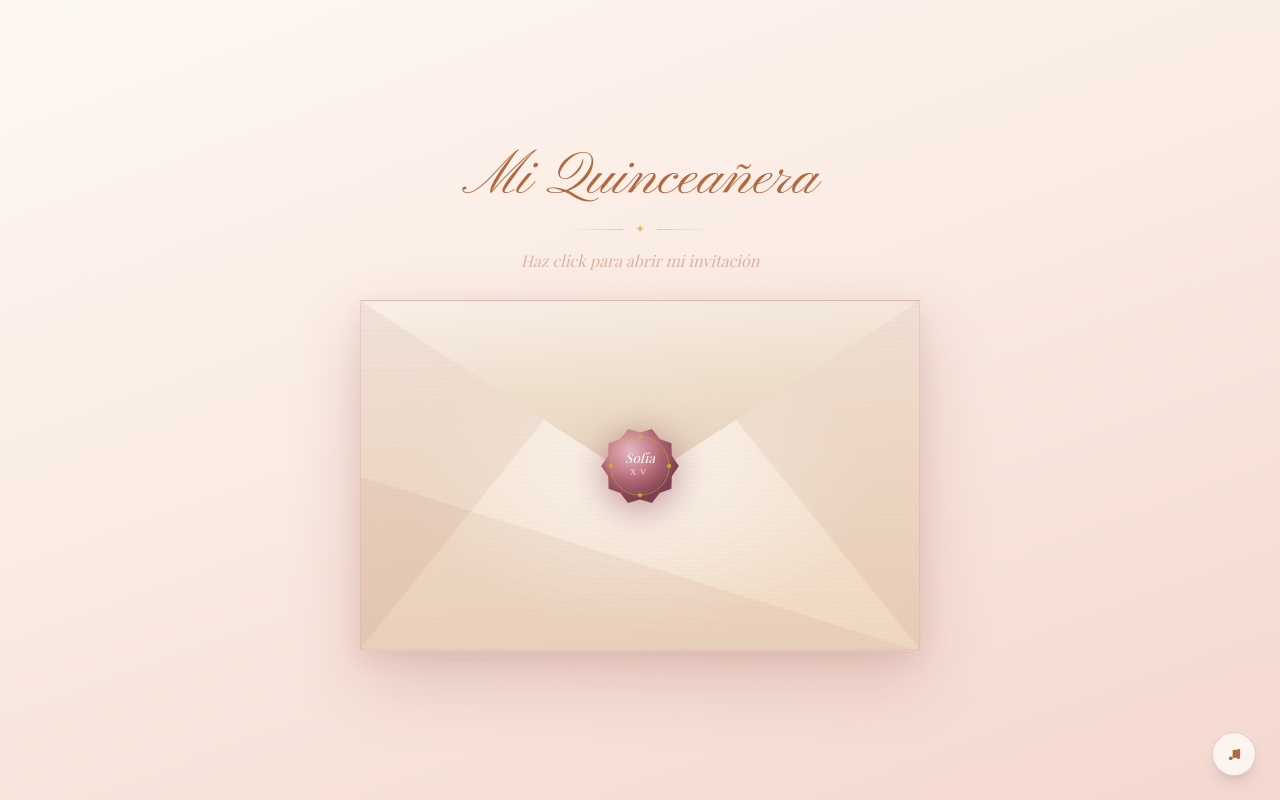
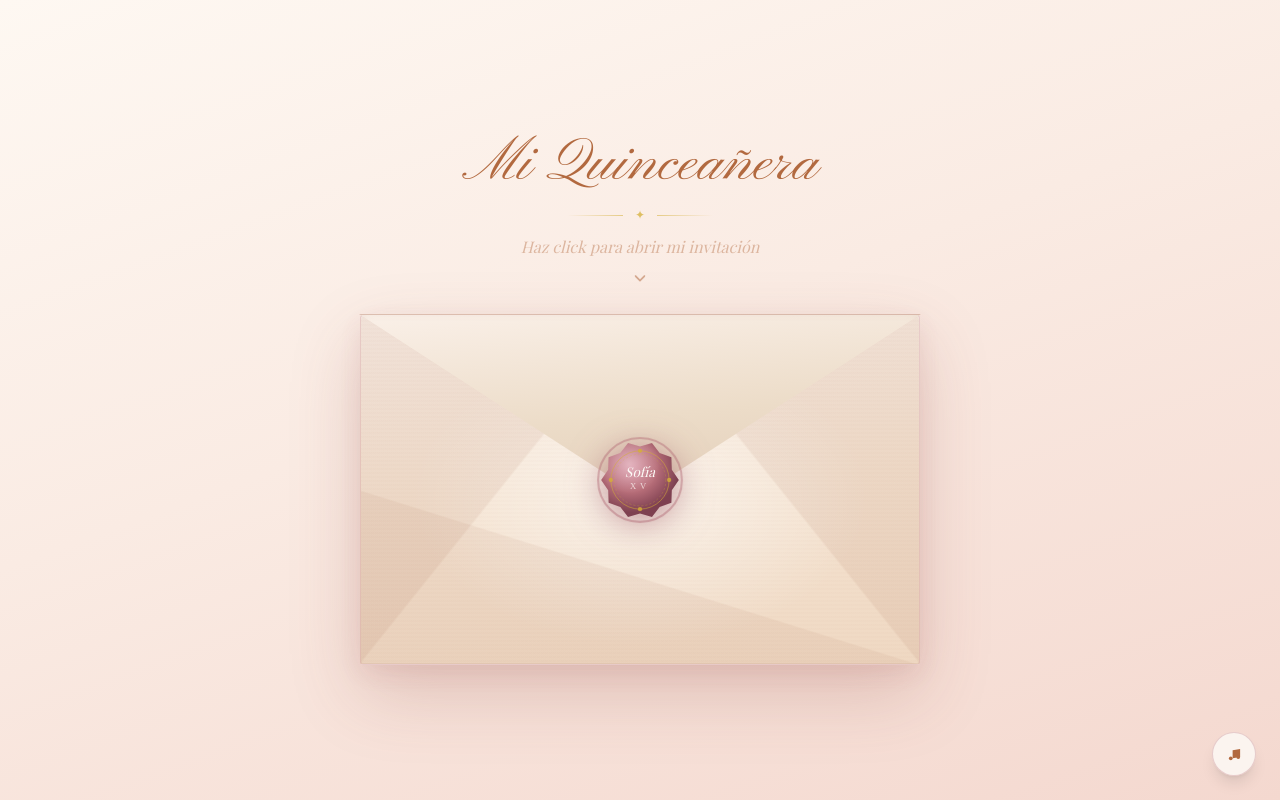
Before and after one commit to zamikos/stack2, a Next.js app in the folder sofia-xv/: page / in a window 1280 px wide. Built offline with nearby package versions, Linux system fonts and the light colour scheme; a web font is replaced by a local one.

Commit message:
Update EnvelopeLanding.js

```diff
--- a/sofia-xv/app/EnvelopeLanding.js
+++ b/sofia-xv/app/EnvelopeLanding.js
@@ -94,6 +94,14 @@ export default function EnvelopeLanding() {
           from { opacity: 0; transform: translateY(8px); }
           to   { opacity: 1; transform: translateY(0);   }
         }
+        @keyframes sealGlow {
+          0%   { transform: translate(-50%, -50%) scale(1);    opacity: 0.7; }
+          100% { transform: translate(-50%, -50%) scale(1.65); opacity: 0;   }
+        }
+        @keyframes tapArrow {
+          0%, 100% { transform: translateY(0);   opacity: 0.6; }
+          50%       { transform: translateY(5px); opacity: 1;   }
+        }
       `}</style>
 
       {/* ── Title ── */}
@@ -119,17 +127,27 @@ export default function EnvelopeLanding() {
         >
           Haz click para abrir mi invitación
         </p>
+        <div style={{ animation: 'tapArrow 1.4s ease-in-out infinite', marginTop: '10px', display: 'flex', justifyContent: 'center' }}>
+          <svg xmlns="http://www.w3.org/2000/svg" width="18" height="18" viewBox="0 0 24 24"
+            fill="none" stroke="#b2693f" strokeWidth="2" strokeLinecap="round" strokeLinejoin="round">
+            <polyline points="6 9 12 15 18 9" />
+          </svg>
+        </div>
       </div>
 
       {/* ── Envelope scene ── */}
-      <div style={{
+      <div
+        onClick={phase === 'idle' ? handleSealClick : undefined}
+        style={{
           position:          'relative',
           width:             'min(560px, 92vw)',
           height:            'min(350px, 61vw)',
           minHeight:         '215px',
           perspective:       '1800px',
           perspectiveOrigin: '50% 15%',
-      }}>
+          cursor:            phase === 'idle' ? 'pointer' : 'default',
+        }}
+      >
 
 
         {/* ── Envelope body ── */}
@@ -205,22 +223,34 @@ export default function EnvelopeLanding() {
           }} />
         </div>
 
+        {/* ── Seal glow ring ── */}
+        {phase === 'idle' && (
+          <div style={{
+            position:     'absolute',
+            top:          '47%',
+            left:         '50%',
+            width:        '82px',
+            height:       '82px',
+            borderRadius: '50%',
+            border:       '2px solid rgba(183,110,121,0.65)',
+            transform:    'translate(-50%, -50%)',
+            animation:    'sealGlow 1.8s ease-out infinite',
+            zIndex:       19,
+            pointerEvents:'none',
+          }} />
+        )}
+
         {/* ── Wax seal ── */}
         {(phase === 'idle' || phase === 'cracking') && (
           <div
-            onClick={phase === 'idle' ? handleSealClick : undefined}
             style={{
               position:  'absolute',
               top:       '47%',
               left:      '50%',
               transform: 'translate(-50%, -50%)',
               zIndex:    20,
-              cursor:    phase === 'idle' ? 'pointer' : 'default',
               animation: phase === 'cracking' ? 'sealBreak 0.4s ease forwards' : 'none',
-              transition: phase === 'idle' ? 'transform 0.2s ease' : 'none',
             }}
-            onMouseEnter={e => { if (phase==='idle') e.currentTarget.style.transform = 'translate(-50%,-50%) scale(1.08)'; }}
-            onMouseLeave={e => { if (phase==='idle') e.currentTarget.style.transform = 'translate(-50%,-50%)'; }}
           >
             <WaxSeal />
           </div>
```
Lines whose indentation alone changed are shown as unchanged.
